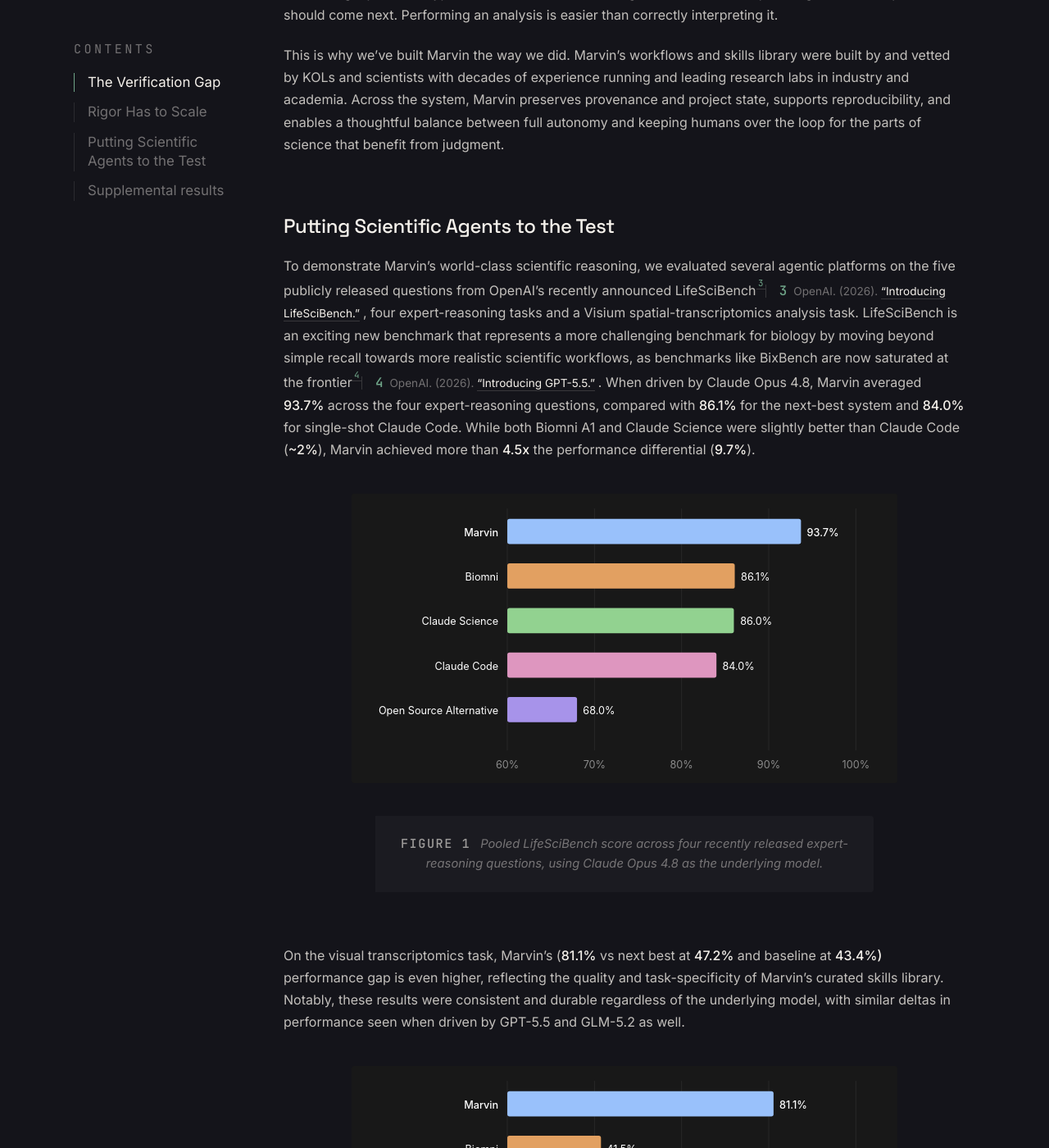
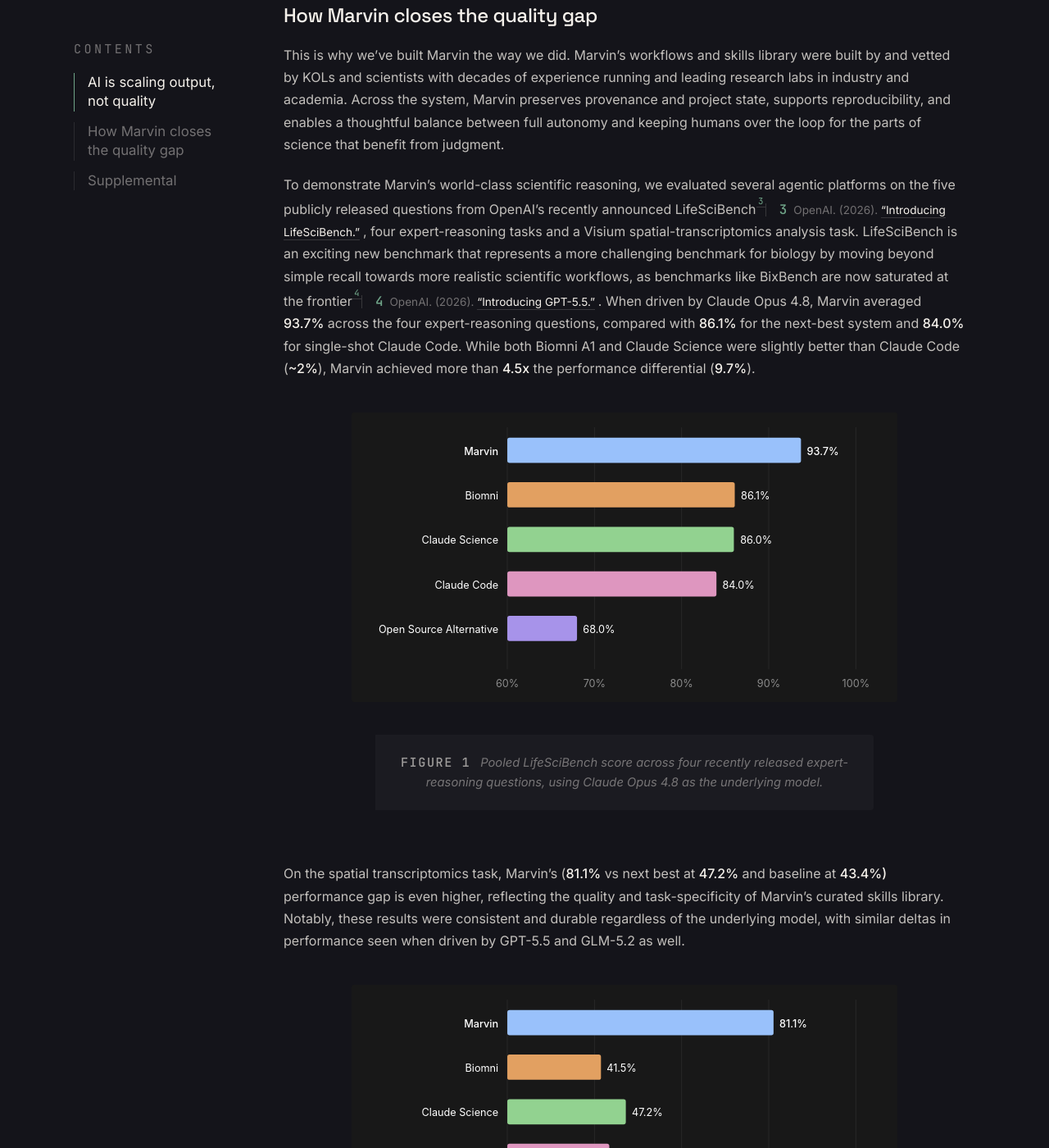
Before and after one commit to IluvatarLabs/iluvatarlabs.github.io, a Jekyll site: the page built from _posts/2026-07-14-when-scientific-output-outruns-scientific-judgment.md, in a window 1280 px wide and 1400 px high, scrolled down 1808 px. Shown: the whole window at 82% size. Built offline with Jekyll 4.4.1, drawn with Linux system fonts in a browser that asks for light colours; some of the changed text lies outside the part shown.

Commit message:
Finalize scientific judgment blog post

```diff
--- a/_posts/2026-07-14-when-scientific-output-outruns-scientific-judgment.md
+++ b/_posts/2026-07-14-when-scientific-output-outruns-scientific-judgment.md
@@ -5,12 +5,12 @@
 category: Research
 thumbnail: marvin
 author: "Iluvatar Labs"
-excerpt: "AI can scale scientific output faster than rigor. Marvin scored 93.7% across four LifeSciBench expert-reasoning tasks by pairing frontier models with expert-built scientific workflows, provenance, and persistent project state."
+excerpt: "AI is scaling research output but risks creating an unsustainable wave of slop. Marvin is the industry-leading scientific agent that combats this quality gap by pairing frontier models with expert-built workflows, provenance, and persistent project state, scoring 93.7% across four LifeSciBench expert-reasoning tasks."
 ---
 
 A recent *Science* article[^trinetx] on TriNetX documents what can happen when scientific output becomes easier to produce than to verify. The platform gives researchers access to anonymized electronic health records from more than 300 million patients. Publications mentioning TriNetX rose from 33 five years earlier to nearly 2,700 in 2025, then exceeded 2,100 by late June 2026. The article describes uncorrected bias, cherry-picking, and methods sections that claim analyses the platform cannot perform. Researchers also asked seven LLMs how to make a key correction for immortal-time bias in TriNetX; six proposed methods that were impossible to implement, and the researchers then found those impossible approaches described in published papers.
 
-## The Verification Gap
+## AI is scaling output, not quality
 
 The problem is not TriNetX itself but the combination of low-friction tooling, incentives that reward output, and too little scientific judgment between an analysis and a paper. That broader failure mode is what we mean by vibe science: *scientific-looking* work whose surface plausibility exceeds its evidentiary grounding.
 
@@ -18,13 +18,11 @@
 
 Meanwhile, because science is cumulative, low-quality slop of this kind has the potential to become foundational for future work. As scientists, we stand on the shoulders of giants and add small pieces to a shared knowledge corpus, so when one piece is unreliable, the weakness propagates. A striking example of this is in Alzheimer's research, where a 2006 *Nature* paper linking an amyloid-beta assembly to memory impairment drew more than 2,500 citations before it was retracted in 2024 over manipulated figures and unverifiable data. The cost? From 1995 to 2021, an $42.5 billion in private R&D with near universal focus on amyloid plaques was spent with a 95% failure rate, while the disease to this day remains largely untreatable.[^adcost]
 
-## Rigor Has to Scale
-
 That is not to say that AI has no future in science. In fact, quite the contrary, we believe it can be both beneficial and inevitable. However, while LLMs remain prone to hallucinations, poor synthesis of diverse or conflicting data, and limited long-horizon reasoning across real projects with real unknowns, it is essential that any scientific agent demonstrate the rigorous controls and transparency that science demands. Generating a plausible hypothesis is easier than deciding whether it is worth pursuing and what experiments should come next. Performing an analysis is easier than correctly interpreting it.
 
+## How Marvin closes the quality gap
+
 This is why we've built Marvin the way we did. Marvin's workflows and skills library were built by and vetted by KOLs and scientists with decades of experience running and leading research labs in industry and academia. Across the system, Marvin preserves provenance and project state, supports reproducibility, and enables a thoughtful balance between full autonomy and keeping humans over the loop for the parts of science that benefit from judgment.
-
-## Putting Scientific Agents to the Test
 
 To demonstrate Marvin's world-class scientific reasoning, we evaluated several agentic platforms on the five publicly released questions from OpenAI's recently announced LifeSciBench[^lifescibench], four expert-reasoning tasks and a Visium spatial-transcriptomics analysis task. LifeSciBench is an exciting new benchmark that represents a more challenging benchmark for biology by moving beyond simple recall towards more realistic scientific workflows, as benchmarks like BixBench are now saturated at the frontier[^gpt55]. When driven by Claude Opus 4.8, Marvin averaged **93.7%** across the four expert-reasoning questions, compared with **86.1%** for the next-best system and **84.0%** for single-shot Claude Code. While both Biomni A1 and Claude Science were slightly better than Claude Code (**~2%**), Marvin achieved more than **4.5x** the performance differential (**9.7%**).
 
@@ -32,7 +30,7 @@
 
 > **Figure 1** Pooled LifeSciBench score across four recently released expert-reasoning questions, using Claude Opus 4.8 as the underlying model.
 
-On the visual transcriptomics task, Marvin's (**81.1%** vs next best at **47.2%** and baseline at **43.4%)** performance gap is even higher, reflecting the quality and task-specificity of Marvin's curated skills library. Notably, these results were consistent and durable regardless of the underlying model, with similar deltas in performance seen when driven by GPT-5.5 and GLM-5.2 as well.
+On the spatial transcriptomics task, Marvin's (**81.1%** vs next best at **47.2%** and baseline at **43.4%)** performance gap is even higher, reflecting the quality and task-specificity of Marvin's curated skills library. Notably, these results were consistent and durable regardless of the underlying model, with similar deltas in performance seen when driven by GPT-5.5 and GLM-5.2 as well.
 
 ![Horizontal bar chart showing Marvin leading four comparison systems on the LifeSciBench D1 Visium analysis task.](/assets/images/vibe-science/lifescibench-d1-opus.svg)
 
@@ -42,7 +40,7 @@
 
 To be clear, we are huge fans of open source, so this criticism isn't an attack on OSS, just a reminder that agentic science does benefit from genuine scientific expertise (and to this end, we plan to contribute a selected set of life science skills from Marvin's library shortly to the public domain.) We also are not trying to gate-keep science! On the contrary, that's exactly why we built Marvin and launched open science initiatives like IORI: so everyone can access and benefit from advances in AI and contribute to unmet scientific problems. We just believe that when it comes research, rigor is non-negotiable. The bottom line is that getting science right is hard, and frankly, it should be hard because satisfying a high standard for evidentiary proof is why the scientific method works.
 
-## Supplemental results
+## Supplemental
 
 ![Grouped horizontal bars comparing Marvin, the coding baseline, and an open-source alternative on pooled expert-reasoning scores with GPT-5.5 and GLM-5.2.](/assets/images/vibe-science/lifescibench-expert-reasoning-supplement.svg)
 
```
